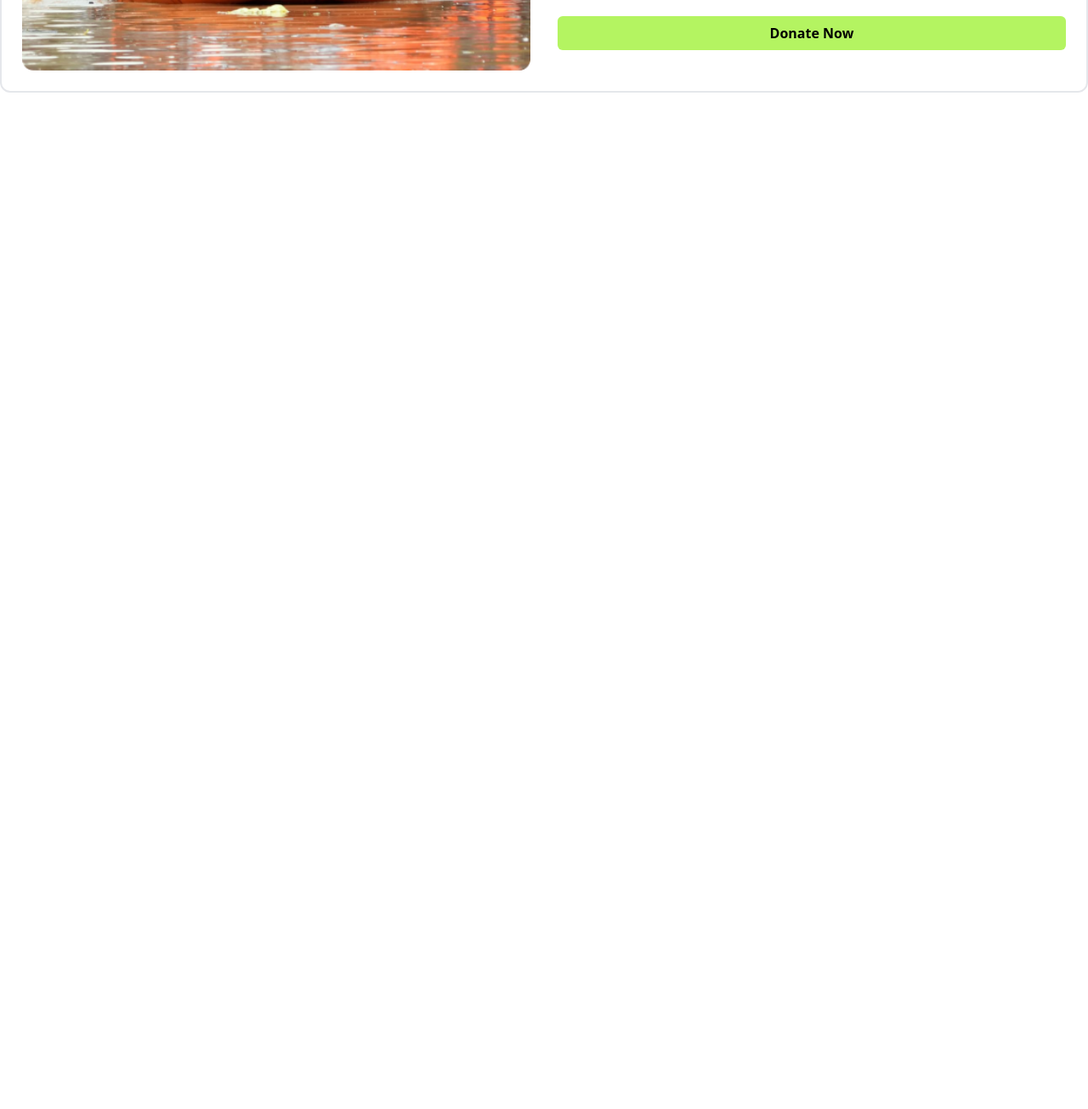
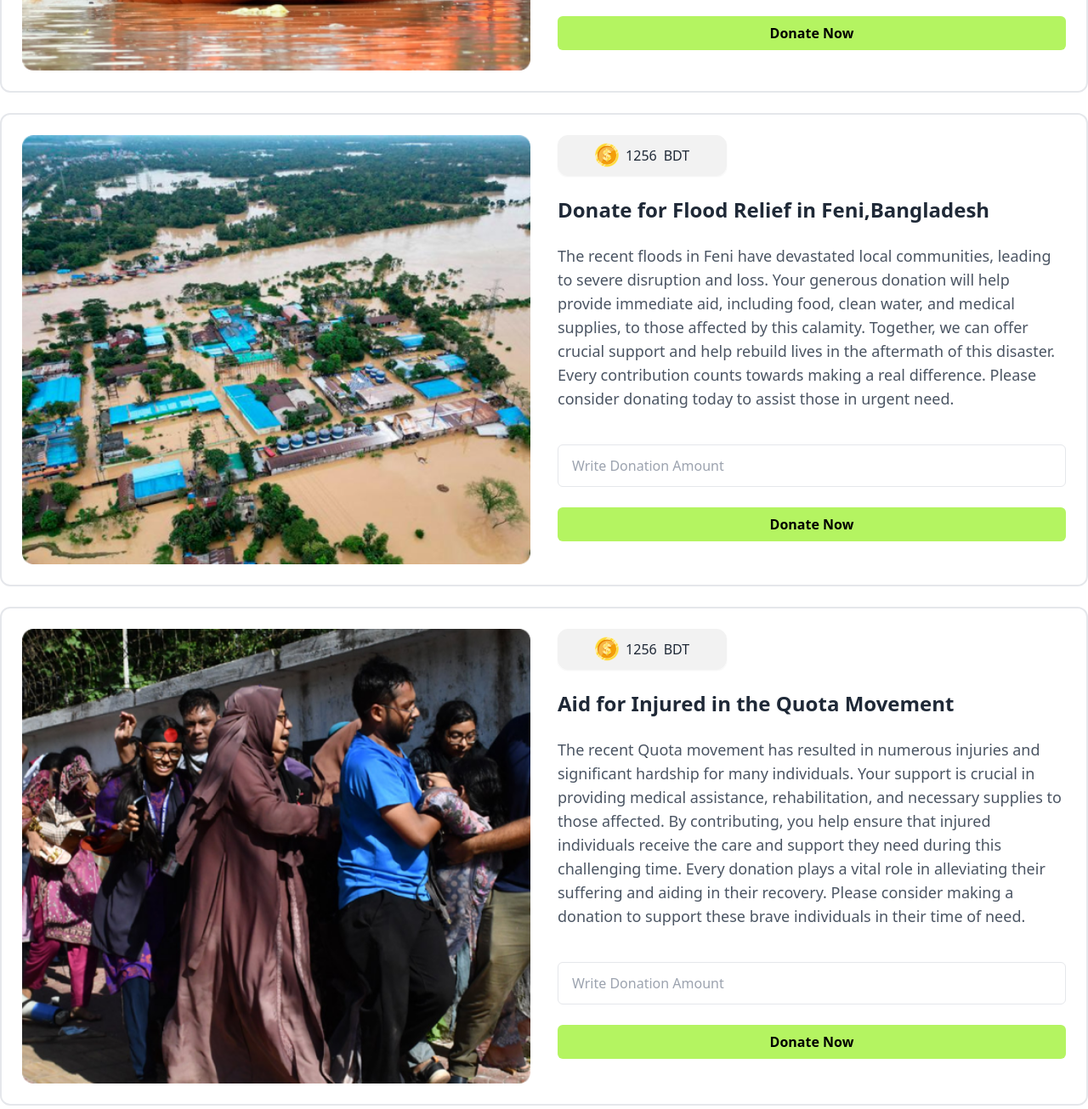
Before and after one commit to Orinakter/Assignment-5, a plain HTML site: page index.html in a window 1280 px wide. Shown: the part 740-2045 px from the top of the page at 85% size. Before the commit the page ends 905 px from the top, so only its background shows below. Drawn offline with nearby package versions, Linux system fonts and the light colour scheme.

Commit message:
addedd js files and card2 and card3 section done

```diff
--- a/index.html
+++ b/index.html
@@ -112,6 +112,61 @@
              </div>
            </div>
 
+           <!-- card-2 -->
+
+           <div class="flex gap-8 flex-col p-6 border-2 rounded-xl lg:flex-row">
+            <div class="w-full lg:w-2/4">
+              <img class="w-full h-auto "  src="./assets/feni.png" alt="">
+            </div>
+
+            <div class="w-full flex flex-col lg:w-2/4">
+              <button class="btn mb-6 w-1/3 flex text-base font-medium justify-center items-center gap-2 bg-button py-2 rounded-xl ">
+                <img src="./assets/coin.png" alt="">
+                <p id="card-amount2">1256</p>
+                <h3>BDT</h3>
+              </button>
+
+              <h2 id="card2-h2" class="text-lg md:text-xl lg:text-2xl font-semibold mb-6">Donate for Flood Relief in Feni,Bangladesh</h2>
+              <p class="text-lg text-gray-600 text-wrap mb-6">The recent floods in Feni have devastated local communities, leading to severe disruption and loss. Your generous donation will help provide immediate aid, including food, clean water, and medical supplies, to those affected by this calamity. Together, we can offer crucial support and help rebuild lives in the aftermath of this disaster. Every contribution counts towards making a real difference. Please consider donating today to assist those in urgent need.</p>
+
+              <div class="mt-4"></div>
+                <input id="input2" class="w-full px-4 py-3 border border-gray-200 rounded-md text-gray-500 mb-6 " type="text" placeholder="Write Donation Amount">
+                <button id="DonateButton2" onclick="my_modal_5.showModal()" class=" bg-navbutton text-black font-semibold py-2 px-4 rounded-md ">Donate Now</button>
+              </div>
+            </div>
+          </div>
+
+
+           <!-- card-3 -->
+
+           <div class="flex gap-8 flex-col p-6 border-2 rounded-xl lg:flex-row">
+            <div class="w-full lg:w-2/4">
+              <img class="w-full h-auto "  src="./assets/quota-protest.png" alt="">
+            </div>
+
+            <div class="w-full flex flex-col lg:w-2/4">
+              <button class="btn mb-6 w-1/3 flex text-base font-medium justify-center items-center gap-2 bg-button py-2 rounded-xl ">
+                <img src="./assets/coin.png" alt="">
+                <p id="card-amount3">1256</p>
+                <h3>BDT</h3>
+              </button>
+
+              <h2 id="card3-h2" class="text-lg md:text-xl lg:text-2xl font-semibold mb-6">Aid for Injured in the Quota Movement</h2>
+              <p class="text-lg text-gray-600 text-wrap mb-6"> The recent Quota movement has resulted in numerous injuries and significant hardship for many individuals. Your support is crucial in providing medical assistance, rehabilitation, and necessary supplies to those affected. By contributing, you help ensure that injured individuals receive the care and support they need during this challenging time. Every donation plays a vital role in alleviating their suffering and aiding in their recovery. Please consider making a donation to support these brave individuals in their time of need.</p>
+
+              <div class="mt-4"></div>
+                <input id="input3" class="w-full px-4 py-3 border border-gray-200 rounded-md text-gray-500 mb-6 " type="text" placeholder="Write Donation Amount">
+                <button id="DonateButton3" onclick="my_modal_5.showModal()" class=" bg-navbutton text-black font-semibold py-2 px-4 rounded-md ">Donate Now</button>
+              </div>
+            </div>
+          </div>
+
+
+        </section>
+
+        <section id="history" class="history hidden space-y-6 mb-6">
+
+        </section>
 
 
 
@@ -122,7 +177,16 @@
 
 
 
-    <script src="./js/index.js"></script>
+
+
+
+
+        <script src="./js/common.js"></script>
+        <script src="./js/index.js"></script>
+        <script src="./js/card1.js"></script>
+        <script src="./js/card2.js"></script>
+        <script src="./js/card3.js"></script>
+
 </body>
 
 </html>
```
Also changed, not shown: blog.html (added), js/blog.js (added), js/card1.js (added), js/card2.js (added), js/card3.js (added), js/common.js (added).
